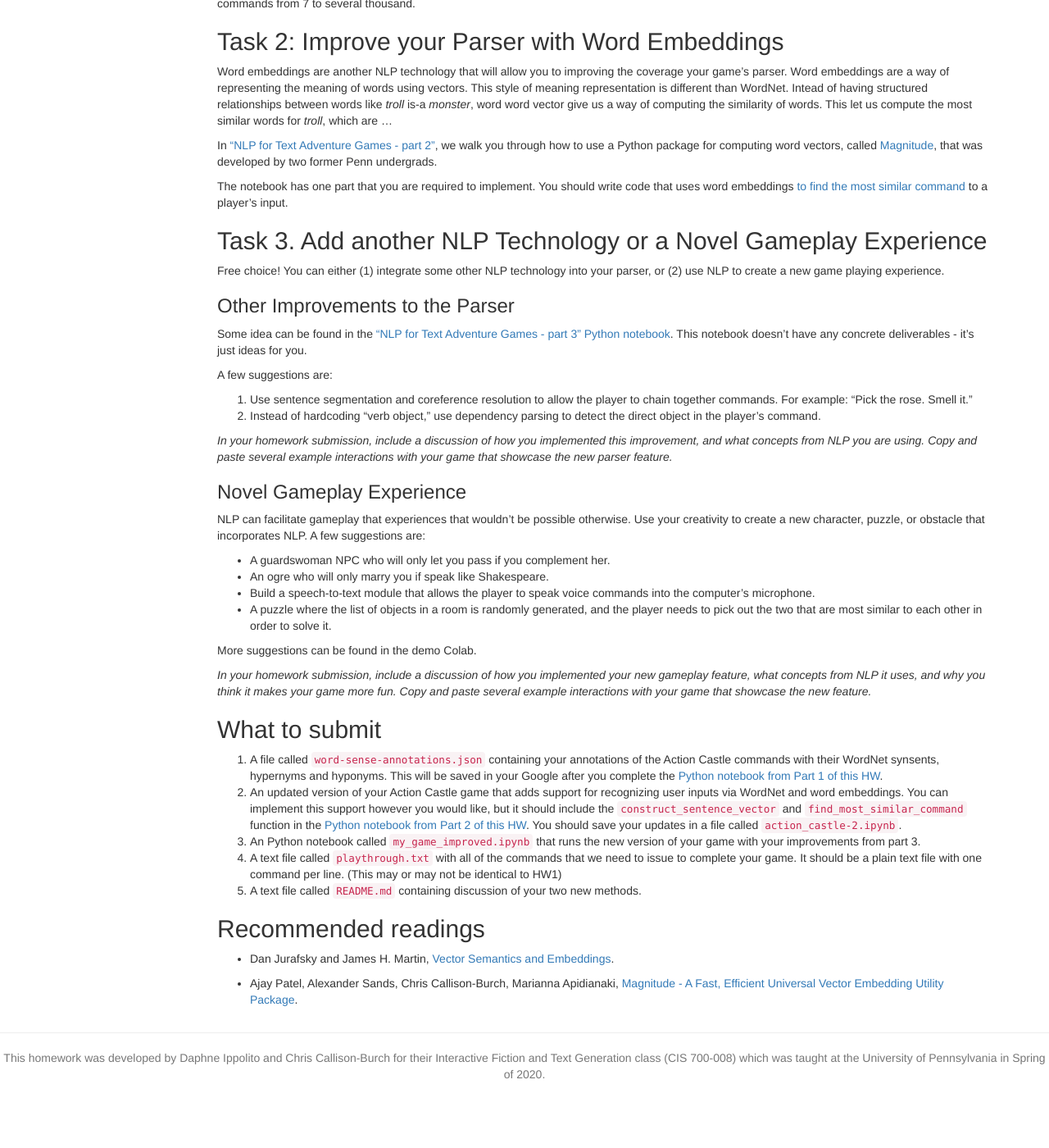
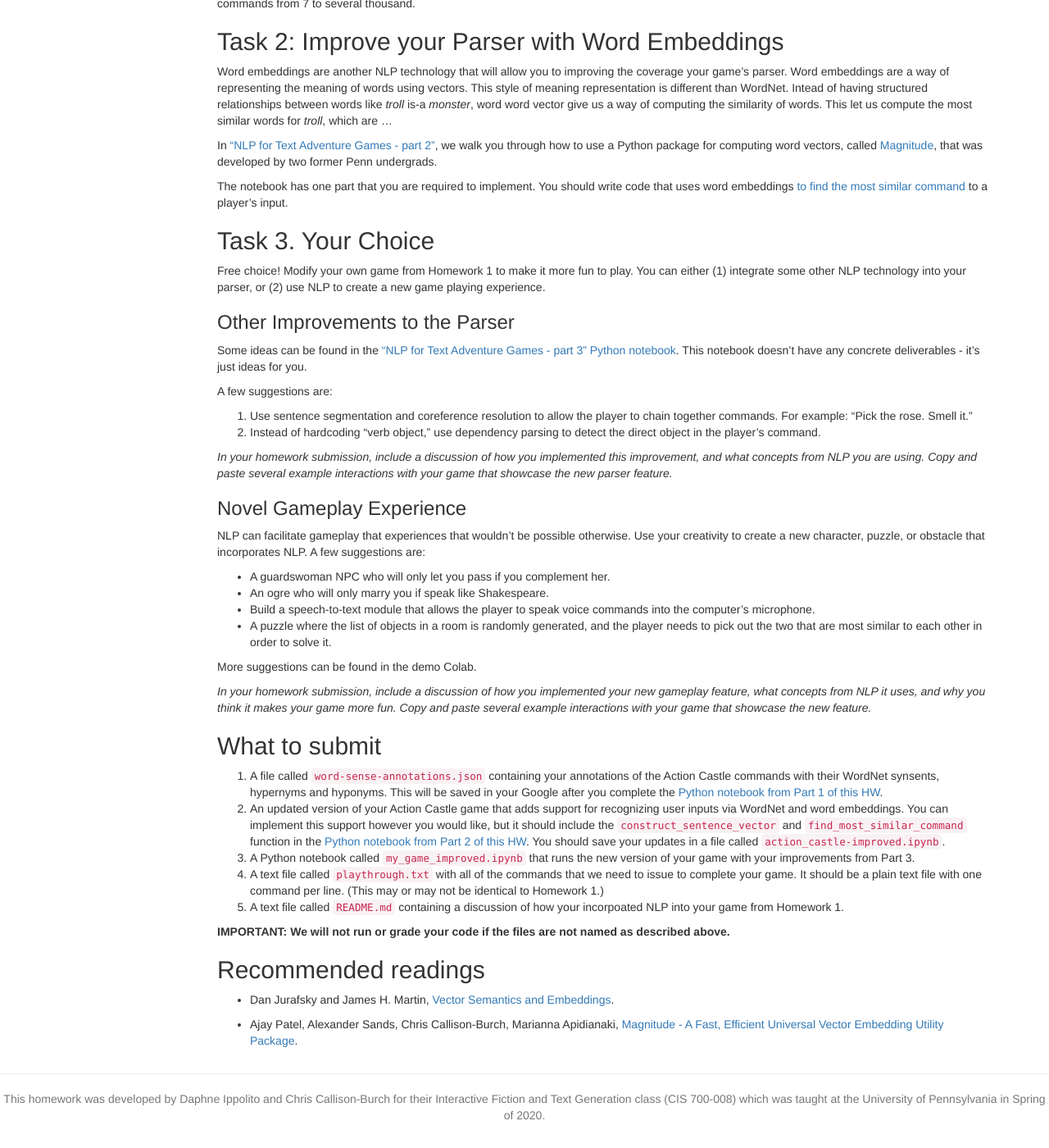
Before and after one commit to interactive-fiction-class/interactive-fiction-class.github.io, a Jekyll site: the page built from homeworks/nlp-for-text-adventures/nlp-for-text-adventures.md, in a window 1280 px wide and 1400 px high, scrolled down 913 px. Shown: the whole window at 82% size. Built offline with Jekyll 4.4.1, drawn with Linux system fonts in a browser that asks for light colours; nearby versions of some CDN libraries; a script that is not in the unit is left out; before the commit the page ends 2263 px from its top, so only the background shows below that.

Commit message:
Update nlp-for-text-adventures.md

```diff
--- a/homeworks/nlp-for-text-adventures/nlp-for-text-adventures.md
+++ b/homeworks/nlp-for-text-adventures/nlp-for-text-adventures.md
@@ -109,13 +109,15 @@ In ["NLP for Text Adventure Games - part 2"](https://colab.research.google.com/g
 
 The notebook has one part that you are required to implement.  You should write code that uses word embeddings [to find the most similar command](https://colab.research.google.com/github/interactive-fiction-class/interactive-fiction-class.github.io/blob/master/homeworks/nlp-for-text-adventures/NLP_for_Text_Adventure_Games_part_2.ipynb#scrollTo=T8HgeMAvRNCf) to a player's input.
 
-## Task 3. Add another NLP Technology or a Novel Gameplay Experience
+## Task 3. Your Choice
 
-Free choice!  You can either (1) integrate some other NLP technology into your parser, or (2) use NLP to create a new game playing experience.
+Free choice! Modify your own game from Homework 1 to make it more fun to play.
+You can either (1) integrate some other NLP technology into your parser, or (2) use NLP to create a new game playing experience.
 
 ### Other Improvements to the Parser
 
-Some idea can be found in the  ["NLP for Text Adventure Games - part 3" Python notebook](https://colab.research.google.com/github/interactive-fiction-class/interactive-fiction-class.github.io/blob/master/homeworks/nlp-for-text-adventures/NLP_for_Text_Adventure_Games_part_3.ipynb).  This notebook doesn't have any concrete deliverables - it's just ideas for you.
+Some ideas can be found in the  ["NLP for Text Adventure Games - part 3" Python notebook](https://colab.research.google.com/github/interactive-fiction-class/interactive-fiction-class.github.io/blob/master/homeworks/nlp-for-text-adventures/NLP_for_Text_Adventure_Games_part_3.ipynb).
+This notebook doesn't have any concrete deliverables - it's just ideas for you.
 
 A few suggestions are:
 1. Use sentence segmentation and coreference resolution to allow the player to chain together commands. For example: "Pick the rose. Smell it."
@@ -142,10 +144,12 @@ _In your homework submission, include a discussion of how you implemented your n
 ## What to submit
 
 1. A file called `word-sense-annotations.json` containing your annotations of the Action Castle commands with their WordNet synsents, hypernyms and hyponyms.  This will be saved in your Google after you complete the [Python notebook from Part 1 of this HW](https://colab.research.google.com/github/interactive-fiction-class/interactive-fiction-class.github.io/blob/master/homeworks/nlp-for-text-adventures/NLP_for_Text_Adventure_Games_part_1.ipynb).
-2. An updated version of your Action Castle game that adds support for recognizing user inputs via WordNet and word embeddings.  You can implement this support however you would like, but it should include the `construct_sentence_vector` and `find_most_similar_command` function in the [Python notebook from Part 2 of this HW](https://colab.research.google.com/github/interactive-fiction-class/interactive-fiction-class.github.io/blob/master/homeworks/nlp-for-text-adventures/NLP_for_Text_Adventure_Games_part_e.ipynb).  You should save your updates in a file called `action_castle-2.ipynb`.
-3. An Python notebook called `my_game_improved.ipynb` that runs the new version of your game with your improvements from part 3.
-4. A text file called `playthrough.txt` with all of the commands that we need to issue to complete your game. It should be a plain text file with one command per line. (This may or may not be identical to HW1)
-5. A text file called `README.md` containing discussion of your two new methods.
+2. An updated version of your Action Castle game that adds support for recognizing user inputs via WordNet and word embeddings.  You can implement this support however you would like, but it should include the `construct_sentence_vector` and `find_most_similar_command` function in the [Python notebook from Part 2 of this HW](https://colab.research.google.com/github/interactive-fiction-class/interactive-fiction-class.github.io/blob/master/homeworks/nlp-for-text-adventures/NLP_for_Text_Adventure_Games_part_e.ipynb).  You should save your updates in a file called `action_castle-improved.ipynb`.
+3. A Python notebook called `my_game_improved.ipynb` that runs the new version of your game with your improvements from Part 3.
+4. A text file called `playthrough.txt` with all of the commands that we need to issue to complete your game. It should be a plain text file with one command per line. (This may or may not be identical to Homework 1.)
+5. A text file called `README.md` containing a discussion of how your incorpoated NLP into your game from Homework 1.
+
+**IMPORTANT: We will not run or grade your code if the files are not named as described above.**
 
 {% if page.readings %}
 ## Recommended readings
```
